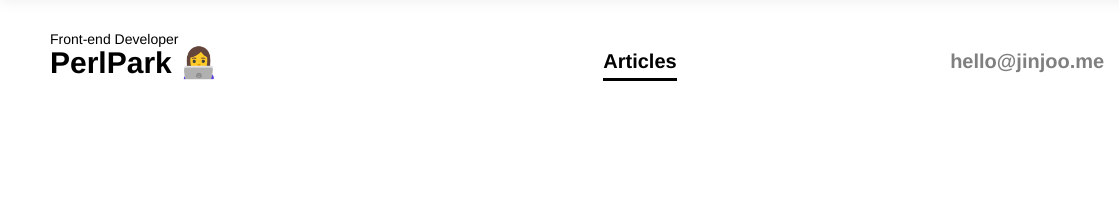
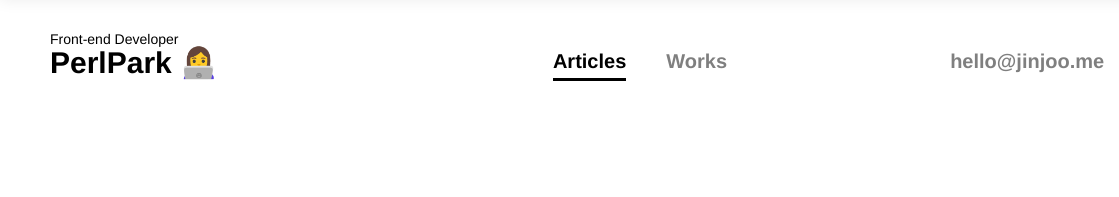
Before and after one commit to PerlPark/perlpark.github.io, a Gatsby site: page /articles/2019-10-17-TIL/ in a window 1280 px wide. Shown: the top 197 px of the page, 0-1119 px from the left. Built offline with nearby package versions, Linux system fonts and the light colour scheme; Gatsby itself is replaced by a stand-in of ours.

Commit message:
header-nav 컴포넌트 생성

```diff
--- /dev/null
+++ b/src/components/header-nav/detail.js
@@ -0,0 +1,25 @@
+import React from "react"
+import { Link } from "gatsby"
+
+const isPartiallyActive = ({ isPartiallyCurrent }) => {
+  return isPartiallyCurrent
+  ? { className: "header__nav--active" }
+  : null
+}
+
+const ListLink = props => (
+  <li>
+    <Link to={props.to} activeClassName="header__nav--active" getProps={isPartiallyActive}>{props.children}</Link>
+  </li>
+)
+
+function headerNav() {
+  return (
+    <ul>
+      <ListLink to="/">Articles</ListLink>
+      <ListLink to="/works/">Works</ListLink>
+      {/* <ListLink to="/resume/">Resume</ListLink> */}
+    </ul>
+  )
+}
+export default headerNav
--- a/src/components/layout-detail.js
+++ b/src/components/layout-detail.js
@@ -1,23 +1,12 @@
 import React from "react"
 import { useStaticQuery, graphql, Link } from "gatsby"
+import Nav from "../components/header-nav/detail"
 import Util from "../components/header-util"
 import UtilMini from "../components/header-util-minimal"
 import Footer from "../components/footer"
 import "../stylesheets/layout.scss"
 import "../stylesheets/layout-detail.scss"
 import "../components/sticky.js"
-
-const isPartiallyActive = ({ isPartiallyCurrent }) => {
-  return isPartiallyCurrent
-    ? { className: "header__nav--active" }
-    : null
-
-}
-const ListLink = props => (
-  <li>
-    <Link to={props.to} getProps={isPartiallyActive}>{props.children}</Link>
-  </li>
-)
 
 export default ({ children }) => {
   const data = useStaticQuery(
@@ -41,11 +30,7 @@ export default ({ children }) => {
           </Link>
         </div>
         <nav className="header__nav">
-          <ul>
-            {/* <ListLink to="/works/">Works</ListLink> */}
-            <ListLink to="/">Articles</ListLink>
-            {/* <ListLink to="/resume/">Resume</ListLink> */}
-          </ul>
+          <Nav />
         </nav>
         <UtilMini />
       </header>
@@ -58,11 +43,7 @@ export default ({ children }) => {
           </Link>
         </div>
         <nav className="header__nav">
-          <ul>
-            {/* <ListLink to="/works/">Works</ListLink> */}
-            <ListLink to="/">Articles</ListLink>
-            {/* <ListLink to="/resume/">Resume</ListLink> */}
-          </ul>
+          <Nav />
         </nav>
         <Util />
       </header>
```
Also changed, not shown: src/components/header-nav/index.js (added, +19 -0 lines), src/components/layout.js (+2 -10 lines).
